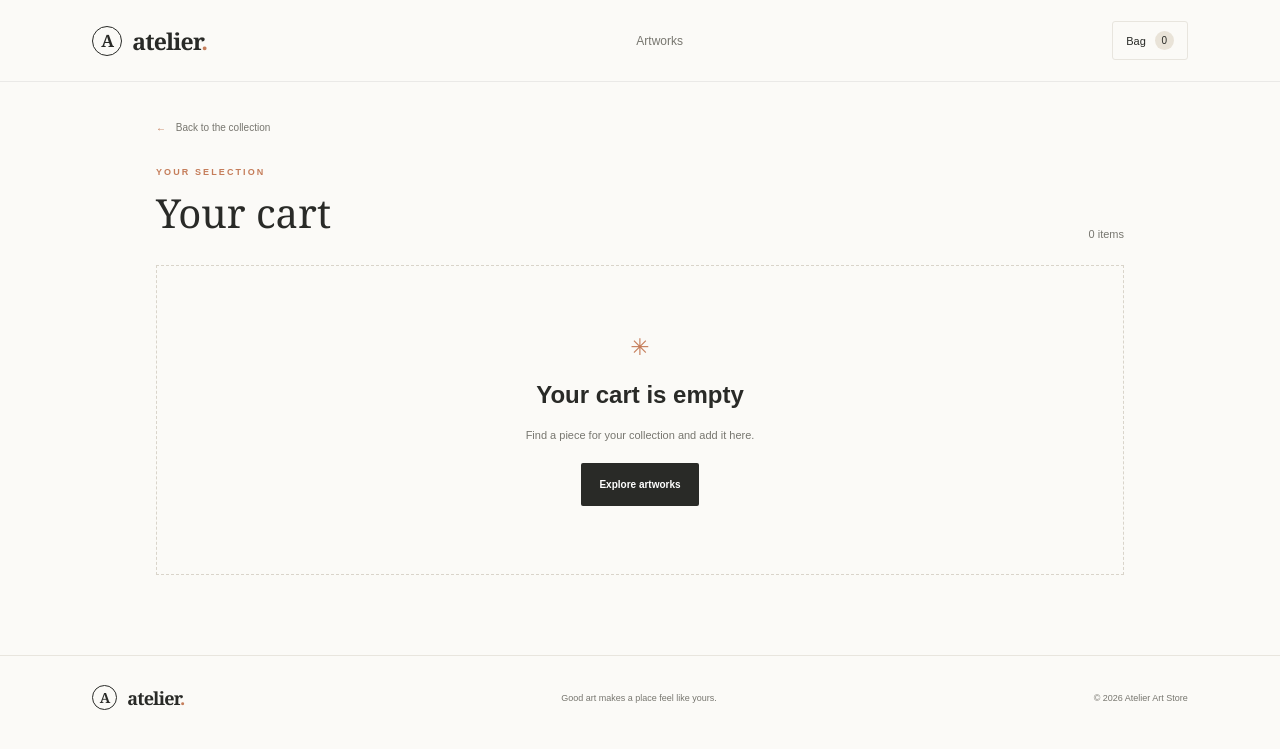
After one commit to Claudelle00/Nka---Art-Store, a Spring Boot app: page /cart in a window 1280 px wide. The commit adds this page. Shown: the top 749 px of the page. Run offline with Spring Boot 4, Linux system fonts and the light colour scheme; some of the project's set-up classes (security, data sources, template engines, error pages and the like) are left out, and stand-ins take their place.

Commit message:
Cart and demo checkout

```diff
--- a/artstore/src/main/java/fi/haagahelia/artstore/config/SecurityConfig.java
+++ b/artstore/src/main/java/fi/haagahelia/artstore/config/SecurityConfig.java
@@ -20,12 +20,16 @@ public class SecurityConfig {
                 .requestMatchers("/profile").authenticated()
                 .requestMatchers("/add", "/save", "/edit/**", "/delete/**")
                     .hasAuthority("ADMIN")
+                .requestMatchers("/cart", "/cart/remove", "/cart/add").permitAll()
+                .requestMatchers("/checkout/**").permitAll()
                 .anyRequest().permitAll()
+
             )
             .formLogin(form -> form
                 .loginPage("/login")
                 .permitAll())
             .logout(logout -> logout
+                .invalidateHttpSession(false)
                 .logoutSuccessUrl("/home")
                 .permitAll());
 
--- /dev/null
+++ b/artstore/src/main/java/fi/haagahelia/artstore/domain/DemoOrderRepository.java
@@ -0,0 +1,6 @@
+package fi.haagahelia.artstore.domain;
+
+import org.springframework.data.repository.CrudRepository;
+
+public interface DemoOrderRepository extends CrudRepository<DemoOrder, Long> {
+}
--- /dev/null
+++ b/artstore/src/main/java/fi/haagahelia/artstore/web/CartController.java
@@ -0,0 +1,101 @@
+package fi.haagahelia.artstore.web;
+
+import java.util.LinkedHashSet;
+import java.util.ArrayList;
+import java.util.List;
+import java.util.Set;
+
+import org.springframework.http.HttpStatus;
+import org.springframework.stereotype.Controller;
+import org.springframework.web.bind.annotation.PostMapping;
+import org.springframework.web.bind.annotation.GetMapping;
+import org.springframework.web.bind.annotation.RequestParam;
+import org.springframework.web.server.ResponseStatusException;
+
+import org.springframework.ui.Model;
+import fi.haagahelia.artstore.domain.Art;
+import fi.haagahelia.artstore.domain.ArtRepository;
+import jakarta.servlet.http.HttpSession;
+
+
+@Controller
+public class CartController {
+
+    private final ArtRepository artRepository;
+    public CartController(ArtRepository artRepository){
+        this.artRepository= artRepository;
+    }
+
+    //Adding art to cart
+    @SuppressWarnings("unchecked")
+    @PostMapping("/cart/add")
+    public String addArtToCart(@RequestParam("artId") Long artId, HttpSession session) {
+
+          if (artRepository.findById(artId).isEmpty()) {
+            throw new ResponseStatusException(HttpStatus.NOT_FOUND);
+        }
+
+        Set<Long> cart = (Set<Long>) session.getAttribute("cart");
+        if (cart == null) {
+            cart = new LinkedHashSet<>();
+        }
+
+        cart.add(artId);
+        session.setAttribute("cart", cart);
+
+        return "redirect:/cart";
+    }
+
+    @GetMapping("/cart")
+    public String viewCart(HttpSession session, Model model){
+        Set<Long> cartIds = getArtAddedToCart(session);
+        List<Art> arts = new ArrayList<>();
+        Set<Long> existingIds = new LinkedHashSet<>();
+        double total = 0;
+
+        for (Art art : artRepository.findAllById(cartIds)) {
+            arts.add(art);
+            existingIds.add(art.getId());
+            total += art.getPrice();
+        }
+
+        if (existingIds.isEmpty()) {
+            session.removeAttribute("cart");
+        } else {
+            session.setAttribute("cart", existingIds);
+        }
+
+        model.addAttribute("arts", arts);
+        model.addAttribute("total", total);
+        model.addAttribute("cartCount", arts.size());
+        return "cart";
+    }
+
+
+    //Removing art from cart
+    @PostMapping("/cart/remove")
+    public String removeArtFromCart(@RequestParam("artId") Long artId, HttpSession session) {
+        Set<Long> cart = getArtAddedToCart(session);
+        cart.remove(artId);
+
+        if (cart.isEmpty()) {
+            session.removeAttribute("cart");
+        } else {
+            session.setAttribute("cart", cart);
+        }
+
+        return "redirect:/cart";
+    }
+
+
+    @SuppressWarnings("unchecked")
+    private Set<Long> getArtAddedToCart(HttpSession session) {
+        Object value = session.getAttribute("cart");
+    if (value instanceof Set<?>) {
+        return (Set<Long>) value;
+    }
+    return new LinkedHashSet<>();
+    }
+
+
+}
--- a/artstore/src/main/resources/static/CSS/store.css
+++ b/artstore/src/main/resources/static/CSS/store.css
@@ -124,6 +124,7 @@ button, input { font: inherit; }
     color: var(--ink);
     font-size: 11px;
 }
+.cart-button.active { border-color: var(--line); }
 
 .cart-count {
     width: 19px;
@@ -222,10 +223,13 @@ h1 em, h2 em { color: var(--accent); font-weight: 400; }
 .art-title-link:hover { color: var(--accent); }
 .art-year { margin: 6px 0 0; color: #9a9891; font-size: 10px; }
 .art-price { margin: 1px 0 0; white-space: nowrap; font-size: 12px; font-weight: 600; }
-.card-footer { margin-top: 14px; padding-top: 11px; display: flex; justify-content: space-between; border-top: 1px solid var(--line); }
+.card-footer { margin-top: 14px; padding-top: 11px; display: flex; align-items: center; justify-content: space-between; gap: 8px; border-top: 1px solid var(--line); }
 .availability { color: #85837b; font-size: 9px; }
 .availability span { margin-right: 5px; color: #81947c; font-size: 8px; }
 .edit-link { color: var(--accent); font-size: 9px; }
+.card-actions { display: flex; align-items: center; gap: 10px; }
+.card-cart-form { margin: 0; }
+.card-cart-form .button { min-height: 30px; gap: 0; padding: 0 10px; font-size: 9px; white-space: nowrap; }
 
 .art-detail-page { max-width: 1120px; margin: 0 auto; padding: 35px 36px 80px; }
 .art-detail-layout { margin-top: 30px; display: grid; grid-template-columns: minmax(0, 1.1fr) minmax(280px, .9fr); gap: 8%; align-items: start; }
@@ -240,8 +244,47 @@ h1 em, h2 em { color: var(--accent); font-weight: 400; }
 .art-detail-description { margin-top: 32px; }
 .art-detail-description h2 { margin: 0 0 10px; font-family: var(--serif); font-size: 22px; font-weight: 400; }
 .art-detail-description p { margin: 0; color: #5f5e58; font-size: 12px; line-height: 1.9; white-space: pre-line; }
-.art-detail-actions { display: flex; align-items: center; gap: 20px; margin-top: 30px; }
+.art-detail-actions { display: flex; align-items: center; flex-wrap: wrap; gap: 16px; margin-top: 30px; }
 .art-detail-back { margin-top: 0; }
+.detail-cart-form { margin: 0; }
+
+.cart-page { max-width: 1040px; min-height: 65vh; margin: 0 auto; padding: 35px 36px 80px; }
+.cart-heading { margin: 32px 0 25px; display: flex; align-items: end; justify-content: space-between; }
+.cart-heading .eyebrow { margin-bottom: 8px; }
+.cart-heading h1 { margin: 0; font-family: var(--serif); font-size: 40px; font-weight: 400; }
+.cart-item-count { color: var(--muted); font-size: 11px; }
+.cart-content { display: grid; grid-template-columns: minmax(0, 1.6fr) minmax(230px, .8fr); gap: 36px; align-items: start; }
+.cart-items { border-top: 1px solid var(--line); }
+.cart-item { display: grid; grid-template-columns: 90px minmax(0, 1fr) auto; gap: 18px; align-items: center; padding: 18px 0; border-bottom: 1px solid var(--line); }
+.cart-item-image { width: 90px; height: 110px; display: grid; place-items: center; overflow: hidden; background: #f0eee8; color: var(--muted); font-family: var(--serif); font-size: 11px; }
+.cart-item-image img { width: 100%; height: 100%; object-fit: contain; }
+.cart-item-info .art-artist { margin-bottom: 6px; }
+.cart-item-info h2 { margin: 0; font-family: var(--serif); font-size: 18px; font-weight: 400; }
+.cart-item-info .art-year { margin: 5px 0 9px; }
+.cart-remove-button { padding: 0; border: 0; background: none; color: var(--muted); font-size: 10px; text-decoration: underline; cursor: pointer; }
+.cart-item-price { margin: 0; font-size: 12px; font-weight: 600; white-space: nowrap; }
+.cart-summary { padding: 22px; border: 1px solid var(--line); background: #fffefa; }
+.cart-summary .eyebrow { margin-bottom: 18px; }
+.cart-total-row { display: flex; justify-content: space-between; gap: 15px; font-size: 13px; }
+.cart-total-row strong { font-size: 15px; }
+.demo-checkout-note { margin: 17px 0; color: var(--muted); font-size: 10px; line-height: 1.6; }
+.checkout-button { width: 100%; opacity: .65; cursor: not-allowed; }
+.cart-summary .checkout-button { opacity: 1; cursor: pointer; }
+.cart-summary form { margin: 0; }
+.demo-checkout-banner { margin: 0 0 25px; padding: 14px 16px; border: 1px solid #e8e0d2; background: #f5f1e8; color: #5f5e58; font-size: 11px; line-height: 1.7; }
+.cart-page .empty-state { margin-top: 24px; }
+.order-confirmation { max-width: 650px; margin: 30px auto; padding: 42px; border: 1px solid var(--line); background: #fffefa; text-align: center; }
+.order-confirmation > .empty-icon { width: 42px; height: 42px; margin: 0 auto 15px; display: grid; place-items: center; border: 1px solid #d5dfd1; border-radius: 50%; color: #64815e; }
+.order-confirmation .eyebrow { margin-bottom: 8px; }
+.order-confirmation h1 { margin: 0 0 18px; font-family: var(--serif); font-size: 42px; font-weight: 400; }
+.order-confirmation .demo-checkout-banner { text-align: left; }
+.order-reference { color: var(--muted); font-size: 11px; }
+.confirmation-items { margin: 24px 0 0; border-top: 1px solid var(--line); text-align: left; }
+.confirmation-item { display: flex; justify-content: space-between; gap: 20px; padding: 14px 0; border-bottom: 1px solid var(--line); }
+.confirmation-item h2 { margin: 0; font-family: var(--serif); font-size: 16px; font-weight: 400; }
+.confirmation-item p { margin: 5px 0 0; color: var(--muted); font-size: 10px; }
+.confirmation-item > p { white-space: nowrap; }
+.confirmation-total { margin: 22px 0; display: flex; justify-content: space-between; font-size: 13px; }
 
 .empty-state { padding: 68px 20px; text-align: center; border: 1px dashed #d9d4ca; }
 .empty-icon { color: var(--accent); font-size: 23px; }
@@ -315,8 +358,10 @@ h1 em, h2 em { color: var(--accent); font-weight: 400; }
     .art-grid { grid-template-columns: repeat(2, minmax(0, 1fr)); }
     .art-image { height: 230px; }
     .form-page { padding: 30px 6% 60px; }
+    .cart-page { padding: 30px 6% 60px; }
     .art-detail-page { padding: 30px 6% 60px; }
     .form-layout { gap: 6%; }
+    .cart-content { grid-template-columns: 1fr; gap: 22px; }
 }
 
 @media (max-width: 520px) {
--- /dev/null
+++ b/artstore/src/main/resources/templates/cart.html
@@ -0,0 +1,83 @@
+<!DOCTYPE html>
+<html lang="en" xmlns:th="http://www.thymeleaf.org">
+<head>
+    <meta charset="UTF-8">
+    <meta name="viewport" content="width=device-width, initial-scale=1">
+    <title>Your cart | Atelier Art Store</title>
+    <link rel="stylesheet" th:href="@{/CSS/store.css}">
+</head>
+<body>
+<header class="site-header">
+    <a class="brand" th:href="@{/home}" aria-label="Art Store home">
+        <span class="brand-mark" aria-hidden="true">A</span>
+        <span>atelier<span class="brand-dot">.</span></span>
+    </a>
+    <nav class="main-nav" aria-label="Main navigation">
+        <a class="nav-link" th:href="@{/home}">Artworks</a>
+    </nav>
+    <div class="header-actions">
+        <a class="cart-button active" th:href="@{/cart}" aria-label="Shopping cart">
+            <span aria-hidden="true">Bag</span><span class="cart-count" th:text="${cartCount}">0</span>
+        </a>
+    </div>
+</header>
+
+<main class="cart-page">
+    <a class="back-link" th:href="@{/home}"><span aria-hidden="true">←</span> Back to the collection</a>
+    <div class="cart-heading">
+        <div>
+            <p class="eyebrow">Your selection</p>
+            <h1>Your cart</h1>
+        </div>
+        <span class="cart-item-count" th:text="|${cartCount} items|">0 items</span>
+    </div>
+
+    <section class="empty-state" th:if="${#lists.isEmpty(arts)}">
+        <span class="empty-icon" aria-hidden="true">✳</span>
+        <h2>Your cart is empty</h2>
+        <p>Find a piece for your collection and add it here.</p>
+        <a class="button button-dark" th:href="@{/home}">Explore artworks</a>
+    </section>
+
+    <section class="cart-content" th:unless="${#lists.isEmpty(arts)}">
+        <div class="cart-items">
+            <article class="cart-item" th:each="art : ${arts}">
+                <a class="cart-item-image" th:href="@{/art/{id}(id=${art.id})}">
+                    <img th:if="${art.imagePath != null and !#strings.isEmpty(art.imagePath)}"
+                         th:src="@{${art.imagePath}}" th:alt="|${art.title} by ${art.artistName}|">
+                    <span th:unless="${art.imagePath != null and !#strings.isEmpty(art.imagePath)}">Artwork</span>
+                </a>
+                <div class="cart-item-info">
+                    <p class="art-artist" th:text="${art.artistName}">Artist</p>
+                    <h2><a th:href="@{/art/{id}(id=${art.id})}" th:text="${art.title}">Artwork title</a></h2>
+                    <p class="art-year" th:text="${art.creationYear}">2024</p>
+                    <form th:action="@{/cart/remove}" method="post">
+                        <input type="hidden" name="artId" th:value="${art.id}">
+                        <button class="cart-remove-button" type="submit">Remove</button>
+                    </form>
+                </div>
+                <p class="cart-item-price" th:text="|€${#numbers.formatDecimal(art.price, 1, 2)}|">€0.00</p>
+            </article>
+        </div>
+
+        <aside class="cart-summary">
+            <p class="eyebrow">Order summary</p>
+            <div class="cart-total-row">
+                <span>Total</span>
+                <strong th:text="|€${#numbers.formatDecimal(total, 1, 2)}|">€0.00</strong>
+            </div>
+            <p class="demo-checkout-note">Simulated checkout only — no payment is taken.</p>
+            <a class="button button-dark checkout-button" th:href="@{/checkout}">Review demo order</a>
+        </aside>
+    </section>
+</main>
+
+<footer class="site-footer">
+    <a class="brand footer-brand" th:href="@{/home}">
+        <span class="brand-mark" aria-hidden="true">A</span><span>atelier<span class="brand-dot">.</span></span>
+    </a>
+    <p>Good art makes a place feel like yours.</p>
+    <span>© 2026 Atelier Art Store</span>
+</footer>
+</body>
+</html>
```
Also changed, not shown: artstore/src/main/java/fi/haagahelia/artstore/domain/DemoOrder.java (added, +75 -0 lines), artstore/src/main/java/fi/haagahelia/artstore/domain/DemoOrderItem.java (added, +80 -0 lines), artstore/src/main/java/fi/haagahelia/artstore/service/DemoCheckoutService.java (added, +50 -0 lines), artstore/src/main/java/fi/haagahelia/artstore/web/ArtController.java (+15 -3 lines), artstore/src/main/java/fi/haagahelia/artstore/web/CheckoutController.java (added, +102 -0 lines), artstore/src/main/resources/templates/artdetails.html (+8 -1 lines), artstore/src/main/resources/templates/checkout.html (added, +77 -0 lines), artstore/src/main/resources/templates/confirmation.html (added, +54 -0 lines), artstore/src/main/resources/templates/home.html (+10 -4 lines), 4 other files.
